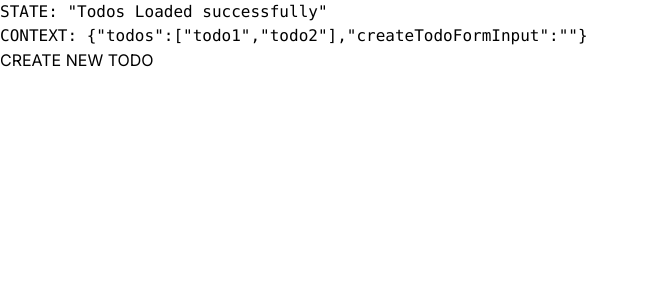
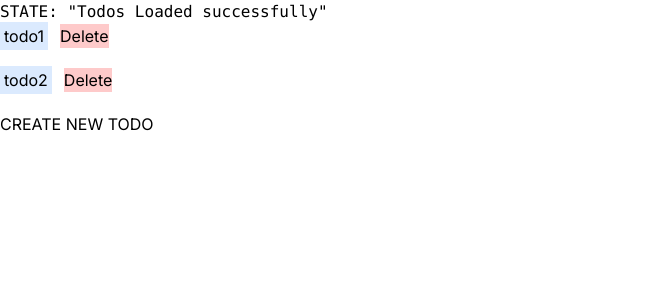
Before and after one commit to KPMGE/xstate-todo-app, a Next.js app: page / in a window 1280 px wide. Shown: the top 300 px of the page, without its empty margins (0-649 px from the left). Built offline with nearby package versions, Linux system fonts and the light colour scheme.

Commit message:
:sparkles: add logic for delete todo

```diff
--- a/src/app/page.tsx
+++ b/src/app/page.tsx
@@ -10,7 +10,8 @@ export default function Home() {
       fetchTodos: () => new Promise((resolve, reject) => {
         setTimeout(() => resolve(Array.from(fakeTodos)), 1000)
       }),
-      saveTodo: async (context, event) => fakeTodos.add(context.createTodoFormInput)
+      saveTodo: async (context, event) => fakeTodos.add(context.createTodoFormInput),
+      deleteTodo: async (context, event) => fakeTodos.delete(event.value)
     },
   })
 
@@ -20,9 +21,12 @@ export default function Home() {
         STATE: {JSON.stringify(state.value)}
       </pre>
 
-      <pre>
-        CONTEXT: {JSON.stringify(state.context)}
-      </pre>
+      {state.context.todos.map(todo => (
+        <div key={todo} className="mb-5">
+          <span className="bg-blue-100 mr-3 p-1">{todo}</span>
+          <button className="bg-red-200" onClick={() => send({ type: 'Delete Todo', value: todo })}>Delete</button>
+        </div>
+      ))}
 
       {state.matches('Todos Loaded successfully') &&
         <button onClick={() => send('Create new todo')}>CREATE NEW TODO</button>
--- a/src/machines/todosMachine.ts
+++ b/src/machines/todosMachine.ts
@@ -32,6 +32,9 @@ export const todosMachine = createMachine(
         on: {
           "Create new todo": {
             target: "Creating new todo"
+          },
+          "Delete Todo": {
+            target: "Deleting Todo"
           }
         }
       },
@@ -71,7 +74,24 @@ export const todosMachine = createMachine(
           },
         },
       },
-
+      "Deleting Todo": {
+        invoke: {
+          src: "deleteTodo",
+          id: "Delete Todo",
+          onDone: [
+            {
+              target: "Loading todos"
+            },
+          ],
+          onError: [
+            {
+              target: "Delete todo error",
+              actions: "assignErrorToContext"
+            }
+          ]
+        }
+      },
+      "Delete todo error": {}
     },
     schema: {
       services: {} as {
@@ -79,6 +99,9 @@ export const todosMachine = createMachine(
           data: string[]
         },
         saveTodo: {
+          data: void
+        },
+        deleteTodo: {
           data: void
         }
       },
@@ -89,6 +112,9 @@ export const todosMachine = createMachine(
         value: string
       } | {
         type: "Submit"
+      } | {
+        type: "Delete Todo",
+        value: string
       }
     },
     predictableActionArguments: true,
```
